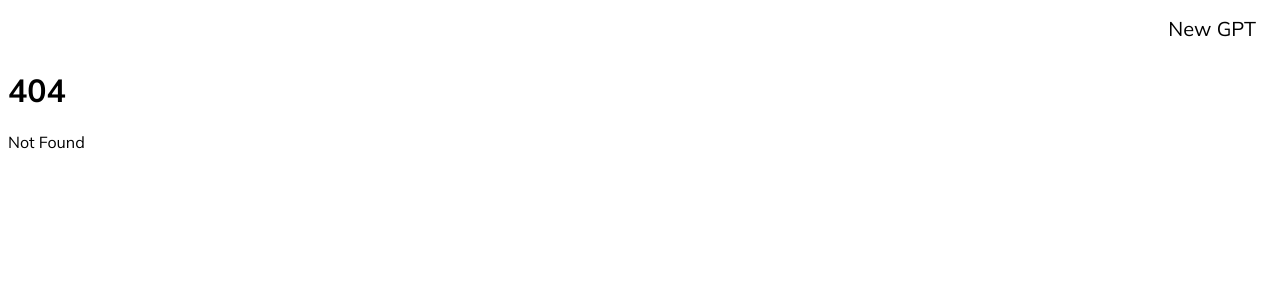
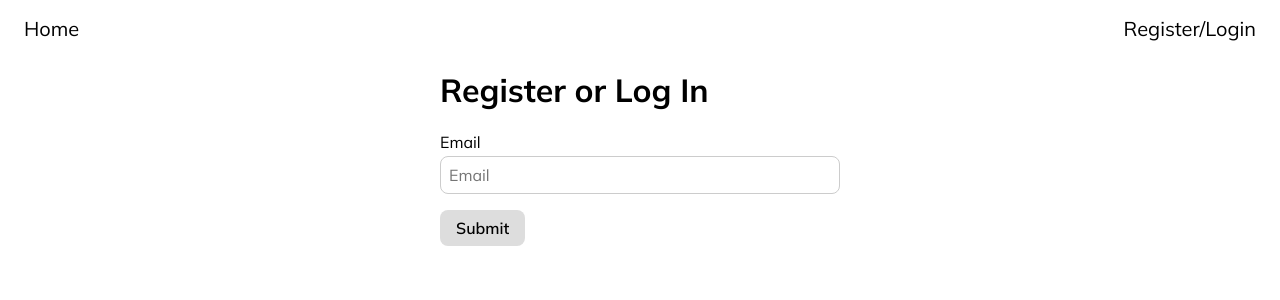
Before and after one commit to CakeCrusher/opengpts-monorepo, a SvelteKit app in the folder frontend/: page /login in a window 1280 px wide. Before the commit this address had no page. Shown: the top 300 px of the page. Built offline with nearby package versions, Linux system fonts and the light colour scheme.

Commit message:
Add Login

```diff
--- a/frontend/src/lib/components/navbar.svelte
+++ b/frontend/src/lib/components/navbar.svelte
@@ -1,7 +1,24 @@
+<script lang="ts">
+	import { user } from '$lib/stores/user';
+	import { onDestroy } from 'svelte';
+
+	let isLoggedIn = false;
+
+	const unsubscribe = user.subscribe((value) => (isLoggedIn = value !== null));
+
+	onDestroy(unsubscribe);
+</script>
+
 <div class="links">
-	<div class="left"></div>
+	<div class="left">
+		<a class="link" href="/">Home</a>
+	</div>
 	<div class="right">
-		<a class="link" href="/create">New GPT</a>
+		{#if isLoggedIn}
+			<a class="link" href="/create">New GPT</a>
+		{:else}
+			<a class="link" href="/login">Register/Login</a>
+		{/if}
 	</div>
 </div>
 
--- /dev/null
+++ b/frontend/src/lib/fetcher.ts
@@ -0,0 +1,12 @@
+import { env } from '$env/dynamic/public';
+
+export function fetchApi(path: string, method: string, body: object) {
+	return fetch(`${env.PUBLIC_URL}/${path}`, {
+		method,
+		headers: {
+			'Content-Type': 'application/json',
+			Authorization: `Bearer ${localStorage.getItem('token')}`
+		},
+		body: JSON.stringify(body)
+	}).then((res) => res.json());
+}
--- /dev/null
+++ b/frontend/src/lib/stores/user.ts
@@ -0,0 +1,11 @@
+import { writable } from 'svelte/store';
+
+export type User = {
+	email: string;
+	name: string;
+	profile_image: string;
+	id: string;
+	user_gpts: string[];
+};
+
+export const user = writable<User | null>(null);
--- a/frontend/src/routes/global.css
+++ b/frontend/src/routes/global.css
@@ -1,3 +1,37 @@
 * {
     font-family: 'Mulish', sans-serif;
 }
+
+input[type='text'],
+input[type='email'],
+textarea {
+    box-sizing: border-box;
+    width: 100%;
+    padding: 0.5rem;
+    border-radius: 0.5rem;
+    border: 1px solid #ccc;
+    font-size: 1rem;
+}
+
+.input--mb {
+    margin-bottom: 1rem;
+}
+
+.label--block {
+    display: block;
+    padding-bottom: 0.25rem;
+}
+
+button, input[type="submit"], select {
+    cursor: pointer;
+    border: none;
+    border-radius: 0.5rem;
+    padding: 0.5rem 1rem;
+    background-color: #ddd;
+    font-size: 1rem;
+    font-weight: 600;
+}
+
+button:hover, input[type="submit"]:hover {
+    background-color: #ccc;
+}
--- /dev/null
+++ b/frontend/src/routes/login/+page.svelte
@@ -0,0 +1,33 @@
+<script lang="ts">
+	import { goto } from '$app/navigation';
+	import { fetchApi } from '$lib/fetcher';
+	import { user } from '$lib/stores/user';
+
+	function submit(e: Event) {
+		const email = e.target?.email.value;
+		fetchApi('users', 'POST', { email }).then((response) => {
+			user.set(response);
+			goto('/');
+		});
+	}
+</script>
+
+<div class="page">
+	<h1>Register or Log In</h1>
+	<form on:submit|preventDefault={(e) => submit(e)}>
+		<label class="label--block" for="email">Email</label>
+		<input type="text" name="email" id="email" placeholder="Email" />
+		<input class="submit" type="submit" value="Submit" />
+	</form>
+</div>
+
+<style>
+	.page {
+		max-width: 400px;
+		margin: 0 auto;
+	}
+
+	.submit {
+		margin-top: 1rem;
+	}
+</style>
```
Also changed, not shown: frontend/src/routes/create/+page.svelte (+0 -20 lines).
